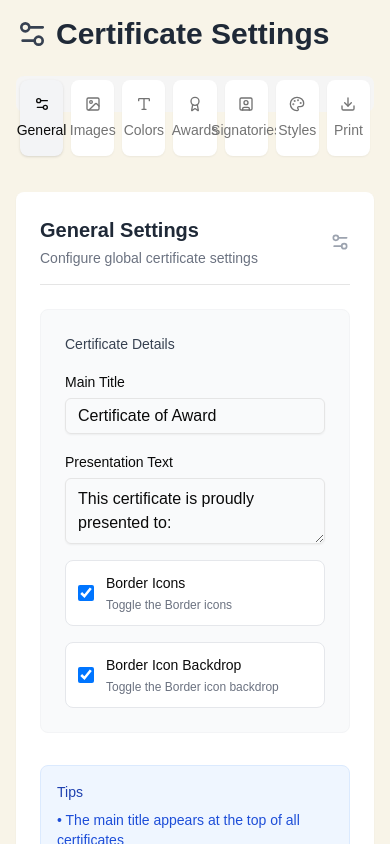
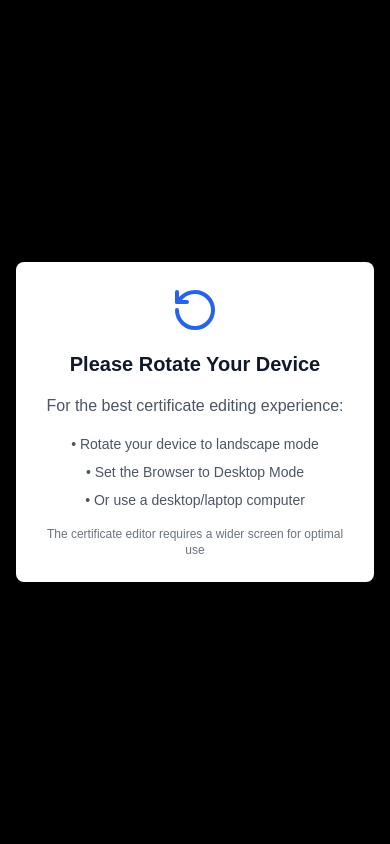
Before and after one commit to RafaelAngeloPiad/award-maker, a Next.js app: page / in a window 390 px wide. Shown: the top 844 px of the page. Built offline with nearby package versions, Linux system fonts and the light colour scheme.

Commit message:
Improvements on Mobile

```diff
--- a/app/globals.css
+++ b/app/globals.css
@@ -82,3 +82,9 @@ body {
     @apply bg-background text-foreground;
   }
 }
+
+@media (max-width: 1024px) {
+  body {
+    overflow: hidden !important;
+  }
+}
--- a/components/award-certificate.tsx
+++ b/components/award-certificate.tsx
@@ -22,6 +22,7 @@ import {
   Settings2,
   CheckCircle2,
   AlertCircle,
+  RotateCcw,
 } from "lucide-react";
 import jsPDF from "jspdf";
 import html2canvas from "html2canvas";
@@ -1431,6 +1432,25 @@ export default function AwardCertificate() {
               <h2 className="text-3xl font-bold text-gray-800">
                 Certificate Preview
               </h2>
+            </div>
+
+            {/* Full-Screen Mobile Warning Overlay */}
+            <div className="fixed inset-0 bg-black/100 z-50 flex items-center justify-center p-4 lg:hidden">
+              <div className="bg-white rounded-lg p-6 max-w-sm text-center space-y-4">
+                <RotateCcw className="w-12 h-12 mx-auto text-blue-600 animate-spin-slow" />
+                <h3 className="text-xl font-bold text-gray-900">Please Rotate Your Device</h3>
+                <p className="text-gray-600">
+                  For the best certificate editing experience:
+                </p>
+                <ul className="text-gray-600 text-sm space-y-2">
+                  <li>• Rotate your device to landscape mode</li>
+				  <li>• Set the Browser to Desktop Mode</li>
+                  <li>• Or use a desktop/laptop computer</li>
+                </ul>
+                <p className="text-xs text-gray-500">
+                  The certificate editor requires a wider screen for optimal use
+                </p>
+              </div>
             </div>
 
             {/* Scrollable container for certificates */}
```
